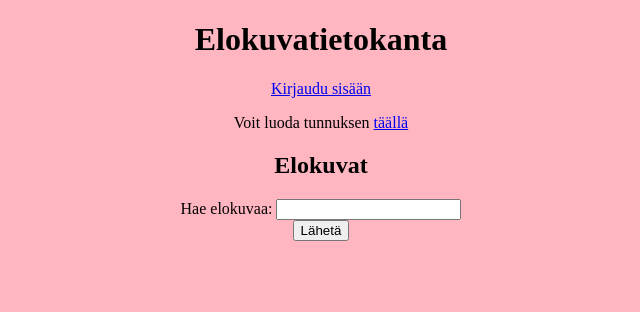
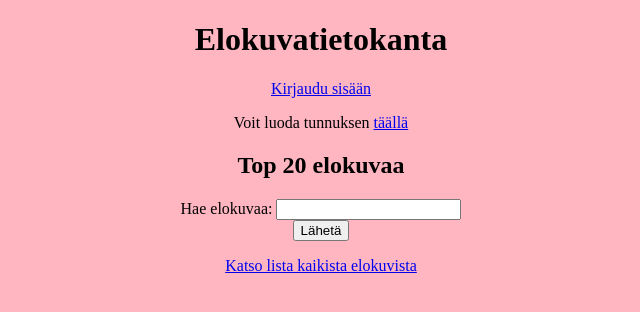
Before and after one commit to jupouta/tsoha-movies, a Flask app: template webapp/templates/index.html in a window 1280 px wide. Shown: the top 312 px of the page, without its empty margins (319-959 px from the left). Run offline with Flask 2, Linux system fonts and the light colour scheme; the template is opened without the code that fills it, so the values that code supplies are empty.

Commit message:
add sorted list of movies

```diff
--- a/webapp/actions.py
+++ b/webapp/actions.py
@@ -24,6 +24,10 @@ class Actions:
         result = self.database.get_movies()
         #if not result:
         #    result = self.database.get_movies_without_stars()
+        return result
+
+    def get_movies_in_order(self):
+        result = self.database.get_movies_in_order()
         return result
 
     def get_movie_names(self):
--- a/webapp/db.py
+++ b/webapp/db.py
@@ -17,6 +17,11 @@ class Database:
 
     def get_movies(self):
         result = self.db.session.execute('SELECT m.*, ROUND(AVG(s.stars), 2) AS star_avg FROM movies AS m LEFT JOIN stars AS s ON m.id=s.movie_id GROUP BY m.id, m.name, m.year, m.director, m.description;')
+        movies = result.fetchall()
+        return movies
+
+    def get_movies_in_order(self):
+        result = self.db.session.execute('SELECT m.*, ROUND(AVG(s.stars), 2) AS star_avg FROM movies AS m LEFT JOIN stars AS s ON m.id=s.movie_id GROUP BY m.id, m.name, m.year, m.director, m.description ORDER BY star_avg DESC NULLS LAST LIMIT 20;')
         movies = result.fetchall()
         return movies
 
--- a/webapp/routes.py
+++ b/webapp/routes.py
@@ -8,7 +8,7 @@ actions = Actions()
 
 @app.route('/')
 def index():
-    movies = actions.get_movies()
+    movies = actions.get_movies_in_order()
     return render_template('index.html', movies=movies)
 
 @app.route('/login', methods=['GET', 'POST'])
--- a/webapp/templates/index.html
+++ b/webapp/templates/index.html
@@ -9,7 +9,7 @@
 <p>Voit luoda tunnuksen <a href="/register">täällä</a></p>
 {% endif %}
 
-<h2>Elokuvat</h2>
+<h2>Top 20 elokuvaa</h2>
 <ul>
 {% for movie in movies %}
 
@@ -30,4 +30,6 @@ Hae elokuvaa: <input type="text" name="query">
 <input type="submit" value="Lähetä">
 </form>
 
+<p><a href="/movies">Katso lista kaikista elokuvista</a></p>
+
 {% endblock %}
```
Also changed, not shown: README.md.
